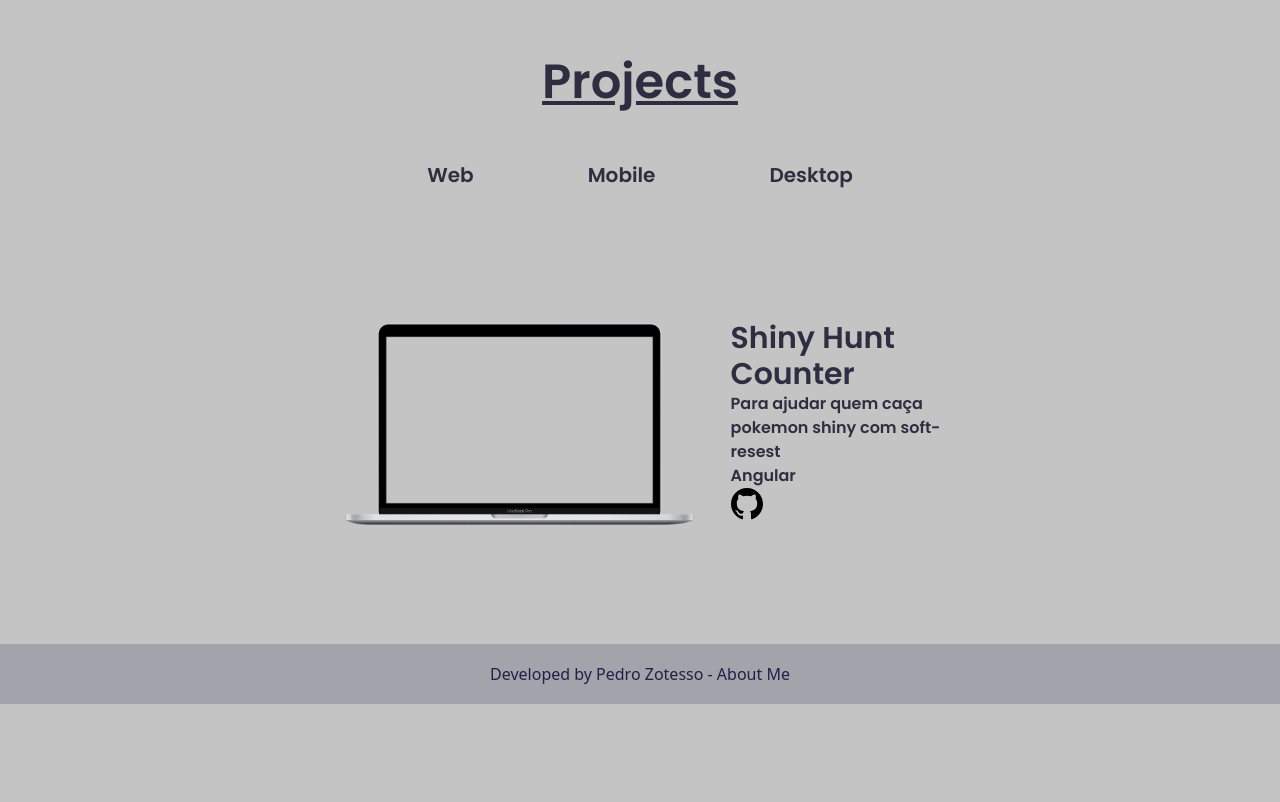
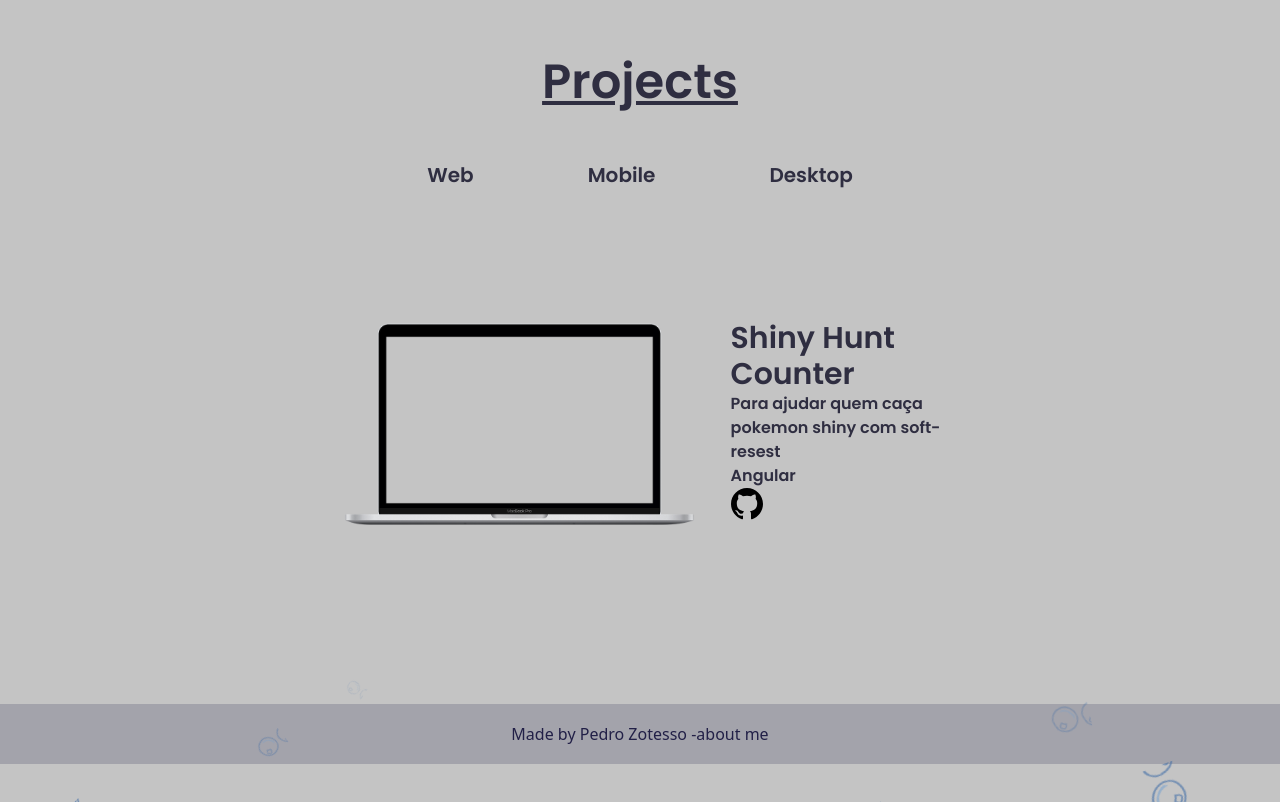
Before and after one commit to Zotesso/new-portfolio, a Next.js app: page / in a window 1280 px wide. Shown: the part 774-1576 px from the top of the page. Before the commit the page ends 1478 px from the top, so only its background shows below. Built offline with nearby package versions, Linux system fonts and the light colour scheme.

Commit message:
Footer - Componetized and add bubble animation

```diff
--- a/components/Footer/footer-style.ts
+++ b/components/Footer/footer-style.ts
@@ -1,11 +1,116 @@
-import styled from 'styled-components';
+import styled, { keyframes } from 'styled-components';
 
-export const Footer = styled.footer`
+const bubbleFloat = keyframes`
+  0% {
+    transform: translateY(0) rotate(0deg);
+    opacity: 1;
+  }
+  100% {
+    transform: translateY(-300px) rotate(360deg);
+    opacity: 0;
+  }
+`;
+
+export const StyledFooter = styled.footer`
   display: flex;
   width: 100%;
   justify-content: center;
   align-items: center;
+  margin-top: 60px;
   height: 60px;
   color: rgba(34, 32, 71, 1);
   background-color: rgba(34, 32, 71, 0.2);
 `;
+
+export const Bubble = styled.li`
+  position: absolute;
+  display: block;
+  list-style: none;
+  width: 54px;
+  height: 54px;
+  background-size: contain !important;
+  background-repeat: no-repeat;
+  background: url('images/Bubble-hand.svg');
+  animation: ${ bubbleFloat } 5s linear infinite;
+  bottom: -150px;
+`;
+
+export const BubbleContainer = styled.ul`
+  background: transparent;
+  position: absolute;
+  width: 100%;
+  height: 100vh;
+  top: 97%;
+  overflow: hidden;
+
+  ${Bubble}:nth-child(1) {
+    left: 56%;
+    animation-delay: 0s;
+  }
+
+  ${Bubble}:nth-child(2) {
+    left: 20%;
+    width: 30px;
+    height: 30px;
+    animation-delay: 2.5s;
+  }
+
+  ${Bubble}:nth-child(3) {
+    left: 10%;
+    animation-delay: 5.5s;
+  }
+
+  ${Bubble}:nth-child(4) {
+    left: 82%;
+    width: 40px;
+    height: 40px;
+    animation-delay: 0s;
+    animation-duration: 8s;
+  }
+
+  ${Bubble}:nth-child(5) {
+    left: 32%;
+    animation-delay: 6.2s;
+  }
+
+  ${Bubble}:nth-child(6) {
+    left: 5%;
+    width: 40px;
+    height: 40px;
+    animation-delay: 3.5s;
+    animation-duration: 6s;
+  }
+
+  ${Bubble}:nth-child(7) {
+    left: 89%;
+    animation-delay: 3.5s;
+  }
+
+  ${Bubble}:nth-child(8) {
+    left: 59%;
+    width: 30px;
+    height: 30px;
+    animation-delay: 7.5s;
+  }
+
+  ${Bubble}:nth-child(9) {
+    left: 27%;
+    width: 20px;
+    height: 20px;
+    animation-delay: 1.5s;
+  }
+
+  ${Bubble}:nth-child(10) {
+    left: 68%;
+    animation-delay: 2.5s;
+    animation-duration: 10s;
+  }
+
+  ${Bubble}:nth-child(11) {
+    left: 42%;
+    width: 40px;
+    height: 40px;
+    animation-delay: 6.5s;
+    animation-duration: 5s;
+  }
+`;
--- a/components/Footer/footer.tsx
+++ b/components/Footer/footer.tsx
@@ -1,7 +1,26 @@
+import { Bubble, BubbleContainer, StyledFooter } from './footer-style';
+import styles from '../../styles/Home.module.scss';
+
 function Footer() {
   return (
     <footer>
-      Made by Pedro Zotesso - <a href="">about me</a>
+        <BubbleContainer>
+          <Bubble />
+          <Bubble />
+          <Bubble />
+          <Bubble />
+          <Bubble />
+          <Bubble />
+          <Bubble />
+          <Bubble />
+          <Bubble />
+          <Bubble />
+          <Bubble />
+          <Bubble />
+        </BubbleContainer>
+      <StyledFooter>
+        Made by Pedro Zotesso - <a href="">about me</a>
+      </StyledFooter>
     </footer>
   );
 }
--- a/pages/_app.tsx
+++ b/pages/_app.tsx
@@ -1,7 +1,7 @@
 import Head from 'next/head'
 import '../styles/globals.scss'
 import type { AppProps } from 'next/app'
-import { Footer } from '../components/Footer/footer-style';
+import Footer from '../components/Footer/footer'
 
 function App({ Component, pageProps }: AppProps) {
 	return (
```
Also changed, not shown: public/images/Bubble-hand.svg (added), public/images/Bubble.svg (added), styles/Home.module.scss (line endings or trailing spaces).
